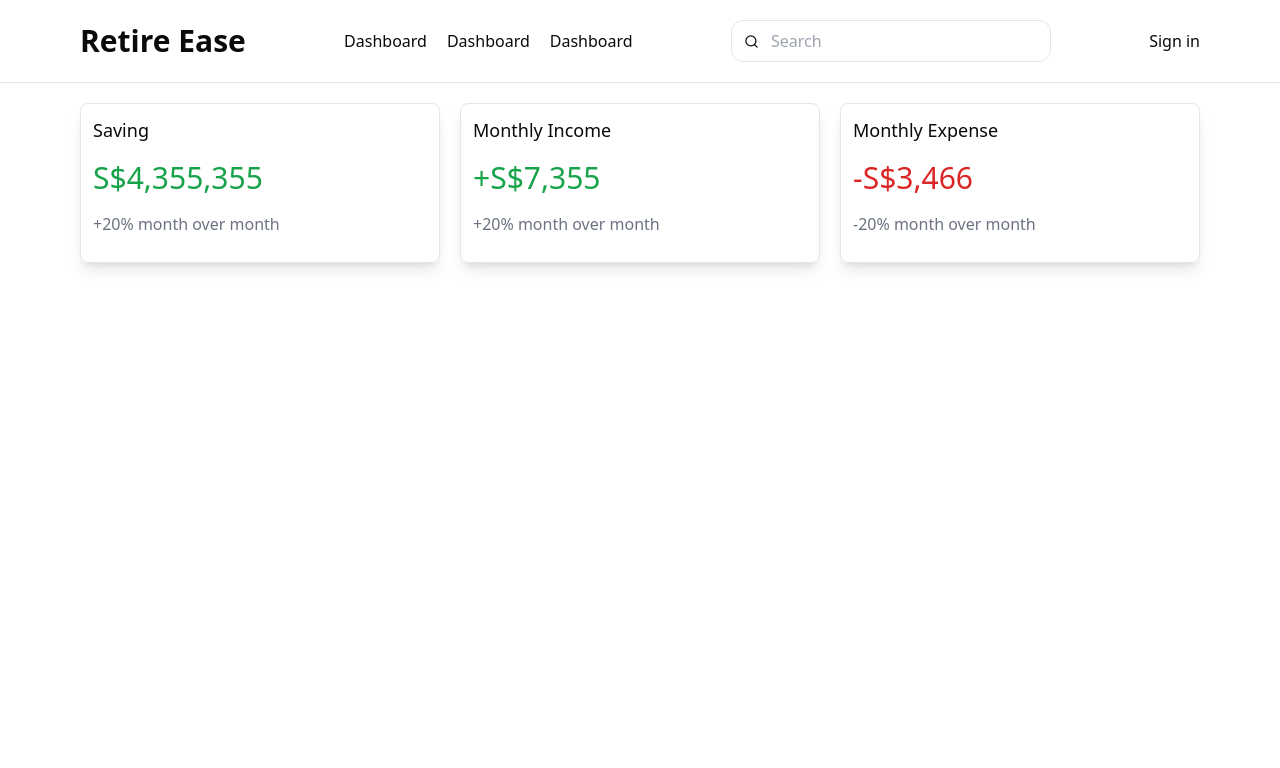
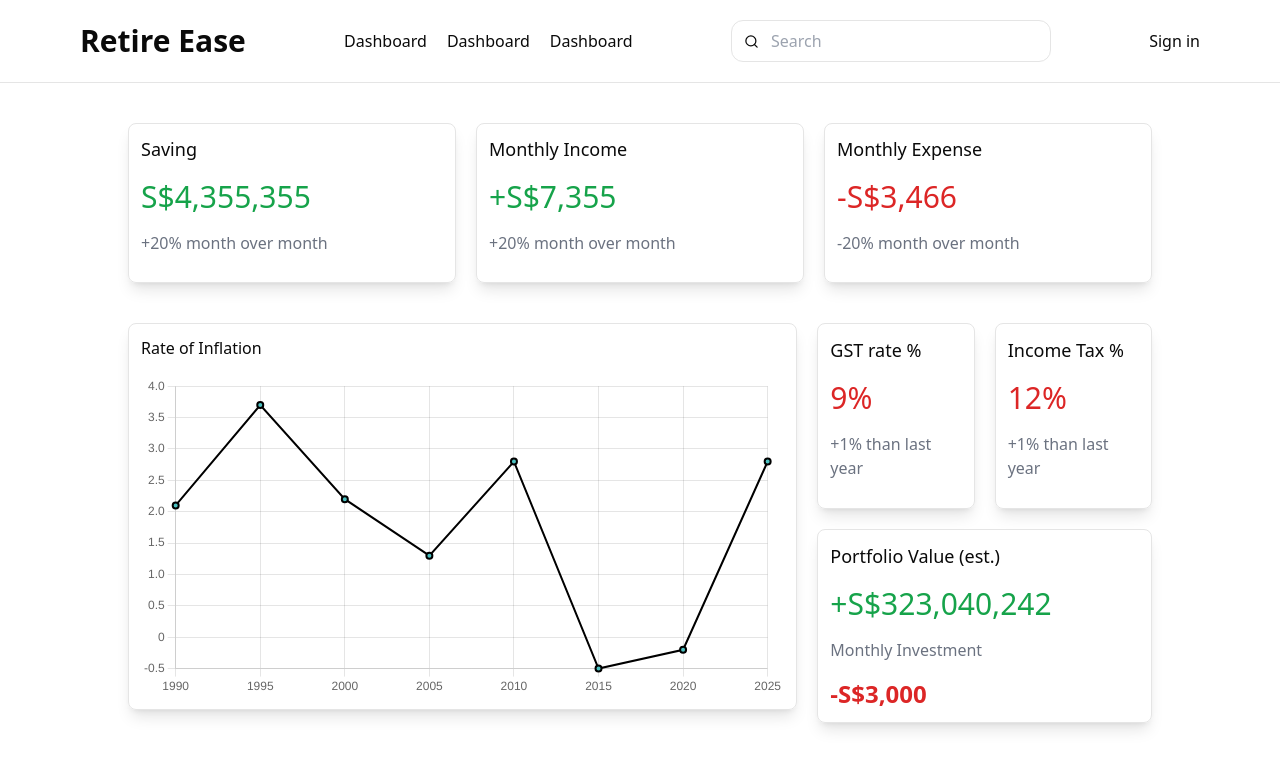
Before and after one commit to Goodev-SG/HACKSINGAPORE, a Next.js app: page /dashboard in a window 1280 px wide. Shown: the top 768 px of the page. Built offline with nearby package versions, Linux system fonts and the light colour scheme; no server answers.

Commit message:
line chart and graph

```diff
--- a/app/dashboard/page.tsx
+++ b/app/dashboard/page.tsx
@@ -1,27 +1,70 @@
+"use client";
 import CardX from "@/components/card";
-import Image from "next/image";
+import LineChart from "@/components/linechart";
 
 const Dashboard = () => {
   return (
-    <div className="px-20 py-5 flex flex-row gap-5">
+    <div className="flex flex-col gap-10 px-[10%] py-10">
+      <div className="flex flex-row gap-5">
         <CardX
           title="Saving"
           data="S$4,355,355"
           dataColor="green"
           describtion="+20% month over month"
+          width="w-4/12"
+          height="h-40"
         />
         <CardX
           title="Monthly Income"
           data="+S$7,355"
           dataColor="green"
           describtion="+20% month over month"
+          width="w-4/12"
+          height="h-40"
         />
         <CardX
           title="Monthly Expense"
           data="-S$3,466"
           dataColor="red"
           describtion="-20% month over month"
+          width="w-4/12"
+          height="h-40"
         />
+      </div>
+      <div className="flex flex-row gap-5">
+        <div className="w-8/12">
+          <LineChart />
+        </div>
+        <div className="grid grid-cols-2 w-4/12 gap-5">
+          <CardX
+            title="GST rate %"
+            data="9%"
+            dataColor="red"
+            describtion="+1% than last year"
+            width="w-full"
+            height=""
+          />
+          <CardX
+            title="Income Tax %"
+            data="12%"
+            dataColor="red"
+            describtion="+1% than last year"
+            width="w-full"
+            height=""
+          />
+          <div className="col-span-2">
+            <CardX
+              title="Portfolio Value (est.)"
+              data="+S$323,040,242"
+              dataColor="green"
+              describtion="Monthly Investment"
+              describtionData="-S$3,000"
+              width="w-[100%]"
+              height="h-full"
+            />
+          </div>
+        </div>
+      </div>
     </div>
   );
 };
--- a/components/card.tsx
+++ b/components/card.tsx
@@ -2,16 +2,24 @@ interface CardDetail {
   title: string;
   data: string;
   dataColor: string;
-  describtion: string;
+  describtion?: string;
+  describtionData?: string;
+  width: string;
+  height: string;
 }
 export default function CardX({
   title,
   data,
   dataColor,
   describtion,
+  describtionData,
+  width,
+  height,
 }: CardDetail) {
   return (
-    <div className="flex flex-col border rounded-lg w-4/12 h-40 p-3 gap-4 shadow-lg">
+    <div
+      className={`flex flex-col border rounded-lg p-3 gap-4 shadow-lg justify-center ${width}  ${height}`}
+    >
       <h3 className="font-medium text-lg">{title}</h3>
       {dataColor === "green" ? (
         <p className="font-medium text-3xl text-green-600">{data}</p>
@@ -19,6 +27,7 @@ export default function CardX({
         <p className="font-medium text-3xl text-red-600">{data}</p>
       )}
       <p className="text-gray-500">{describtion}</p>
+      <p className="text-red-600 text-2xl font-semibold">{describtionData}</p>
     </div>
   );
 }
--- /dev/null
+++ b/components/linechart.tsx
@@ -0,0 +1,57 @@
+import React, { useState } from "react";
+import { Line } from "react-chartjs-2";
+import {
+  Chart as ChartJS,
+  CategoryScale,
+  LinearScale,
+  LineElement,
+  PointElement,
+} from "chart.js";
+
+ChartJS.register(CategoryScale, LinearScale, PointElement, LineElement);
+
+const LineChart = () => {
+  const inflationData = [
+    { year: 1990, rate: 2.1 },
+    { year: 1995, rate: 3.7 },
+    { year: 2000, rate: 2.2 },
+    { year: 2005, rate: 1.3 },
+    { year: 2010, rate: 2.8 },
+    { year: 2015, rate: -0.5 },
+    { year: 2020, rate: -0.2 },
+    { year: 2025, rate: 2.8 },
+  ];
+  const [userData, setUserData] = useState({
+    labels: inflationData.map((data) => data.year),
+    datasets: [
+      {
+        label: "Users Gained",
+        data: inflationData.map((data) => data.rate),
+        backgroundColor: ["rgba(75,192,192,1)"],
+        borderColor: "black",
+        borderWidth: 2,
+      },
+    ],
+  });
+  const chartOptions: any = {
+    responsive: true,
+    scales: {
+      yAxes: [
+        {
+          ticks: {
+            beginAtZero: true,
+          },
+        },
+      ],
+    },
+  };
+
+  return (
+    <div className="flex flex-col border w-full rounded-lg p-3 gap-4 shadow-lg">
+      <h2>Rate of Inflation</h2>
+      <Line data={userData} options={chartOptions} />
+    </div>
+  );
+};
+
+export default LineChart;
--- a/package.json
+++ b/package.json
@@ -11,6 +11,7 @@
   "dependencies": {
     "@clerk/nextjs": "^5.1.2",
     "@fortawesome/react-fontawesome": "^0.2.2",
+    "chart.js": "^4.4.3",
     "class-variance-authority": "^0.7.0",
     "clsx": "^2.1.1",
     "envdot": "^0.0.3",
@@ -19,6 +20,7 @@
     "next": "14.2.3",
     "node": "^18.20.3",
     "react": "^18",
+    "react-chartjs-2": "^5.2.0",
     "react-dom": "^18",
     "tailwind-merge": "^2.3.0",
     "tailwindcss-animate": "^1.0.7"
```
Also changed, not shown: 1 other file (tests, documents, lock files or other folders). Lines whose indentation alone changed are shown as unchanged.
